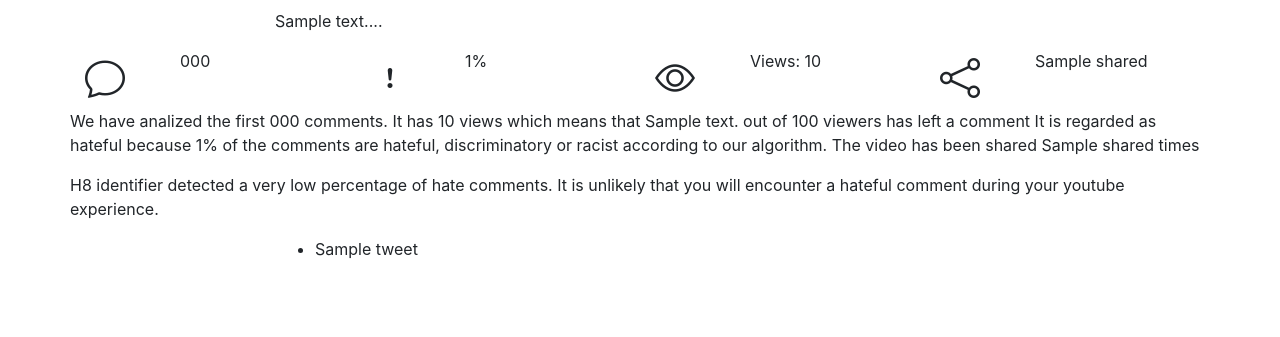
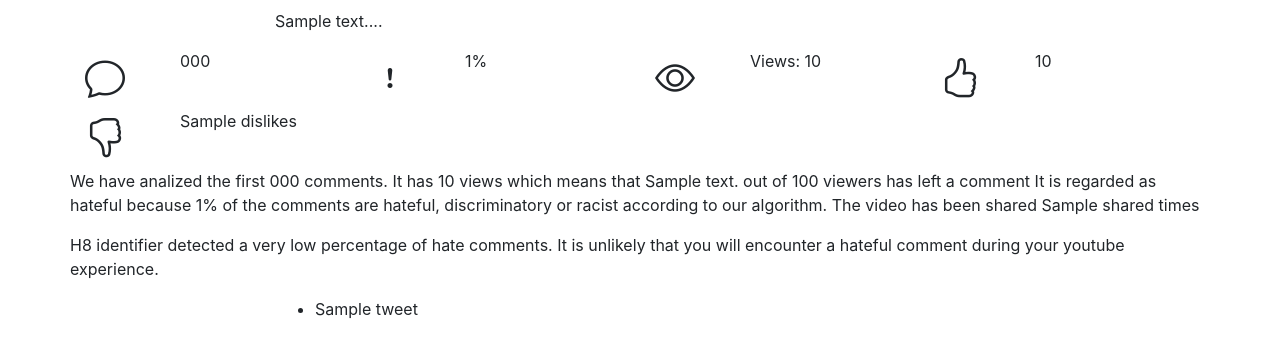
Before and after one commit to TechLabs-Berlin/H8-Identifier, a Flask app: template h8_identifier/templates/result.html in a window 1280 px wide. Shown: the part 770-1107 px from the top of the page. Before the commit the page ends 1029 px from the top, so only its background shows below. Run offline with Flask 2, Linux system fonts and the light colour scheme; the template is opened without the code that fills it: most values are stand-ins (such as "Sample title", 1, 10 or a date in 2020); parts of the project's set-up code (start-up, migrations or seed data) failed here and were passed over; some libraries are stand-ins or nearby versions.

Commit message:
replaced shares display with likes and dislikes

```diff
--- a/h8_identifier/__init__.py
+++ b/h8_identifier/__init__.py
@@ -50,7 +50,8 @@ def create_app(test_config=None):
         number_of_comments = result["number_of_comments"]
         percent_hate = result["percent_hate"]
         views = result["views"]
-        shared = result["shared"]
+        likes = result["likes"]
+        dislikes = result["dislikes"]
         comments = result["comments"]
 
         comments_per_view = round((number_of_comments/views) * 100, 1)
@@ -63,7 +64,8 @@ def create_app(test_config=None):
                                number_of_comments=number_of_comments,
                                percent_hate=percent_hate,
                                views=views,
-                               shared=shared,
+                               likes=likes,
+                               dislikes=dislikes,
                                comments=comments,
                                comments_per_view=comments_per_view)
 
--- a/h8_identifier/pipeline.py
+++ b/h8_identifier/pipeline.py
@@ -16,7 +16,8 @@ def generate_output(id):
         "number_of_comments": commentCount,
         "percent_hate": percentage,
         "views": views,
-        "shared": random.randint(1, 100001),
+        "likes": likes,
+        "dislikes": dislikes,
         "comments": comments
     }
     return data_dict
--- a/h8_identifier/templates/result.html
+++ b/h8_identifier/templates/result.html
@@ -42,17 +42,23 @@
           <p>Views: {{views}}</p>
         </div>
         <div class="col-sm-1">
-          <i class="bi bi-share" style="font-size: 2.5rem"></i>
+          <i class="bi bi-hand-thumbs-up" style="font-size: 2.5rem"></i>
         </div>
         <div class="col-sm-2">
-          <p>{{shared}}</p>
+          <p>{{likes}}</p>
+        </div>
+        <div class="col-sm-1">
+          <i class="bi bi-hand-thumbs-down" style="font-size: 2.5rem"></i>
+        </div>
+        <div class="col-sm-2">
+          <p>{{dislikes}}</p>
         </div>
       </div>
     </div>
     <div class="container">
       <div class="row">
         <p>We have analized the first {{ number_of_comments }} comments. It has {{
-          views }} views which means that {{ comments_per_view  }} out of 100
+          views }} views which means that {{ comments_per_view }} out of 100
           viewers has left a comment It is regarded as hateful because {{ percent_hate }}% of
           the comments are hateful, discriminatory or racist according to our algorithm. The video has been shared {{
           shared }} times</p>
@@ -62,14 +68,15 @@
       <div class="row">
         {%if percent_hate == 0 %}
         <p>H8 identifier did not detect hate speed now. Enjoy your hate freee youtube experience!</p>
-        {%elif percent_hate <= 2 %}
-          <p>H8 identifier detected a very low percentage of hate comments. It is unlikely that you will encounter a hateful comment during your youtube experience.</p>
-        {%elif percent_hate <= 10 %}
-          <p>H8 identifier detected a low percentage of hate comments. It is unlikely but possible that you will encounter a hateful comment during your youtube experience.</p>
-        {%elif percent_hate <= 50 %}
-          <p>H8 identifier detected a relevant number of hate comments. It is possible that you will encounter a hateful comment during your youtube experience.</p>
+        {%elif percent_hate <= 2 %} <p>H8 identifier detected a very low percentage of hate comments. It is unlikely
+          that you will encounter a hateful comment during your youtube experience.</p>
+          {%elif percent_hate <= 10 %} <p>H8 identifier detected a low percentage of hate comments. It is unlikely but
+            possible that you will encounter a hateful comment during your youtube experience.</p>
+            {%elif percent_hate <= 50 %} <p>H8 identifier detected a relevant number of hate comments. It is possible
+              that you will encounter a hateful comment during your youtube experience.</p>
               {%else %}
-          <p>Attention: H8 identifier detected a hich percentage of hate comments. More than 1 in 2 comments is considered hateful. We advice you to ignore the comments during your youtube experience.</p>
+              <p>Attention: H8 identifier detected a hich percentage of hate comments. More than 1 in 2 comments is
+                considered hateful. We advice you to ignore the comments during your youtube experience.</p>
               {%endif%}
               <div class="col-md-2 center"></div>
               <div class="col-md-8 center">
```
Lines whose indentation alone changed are shown as unchanged.
